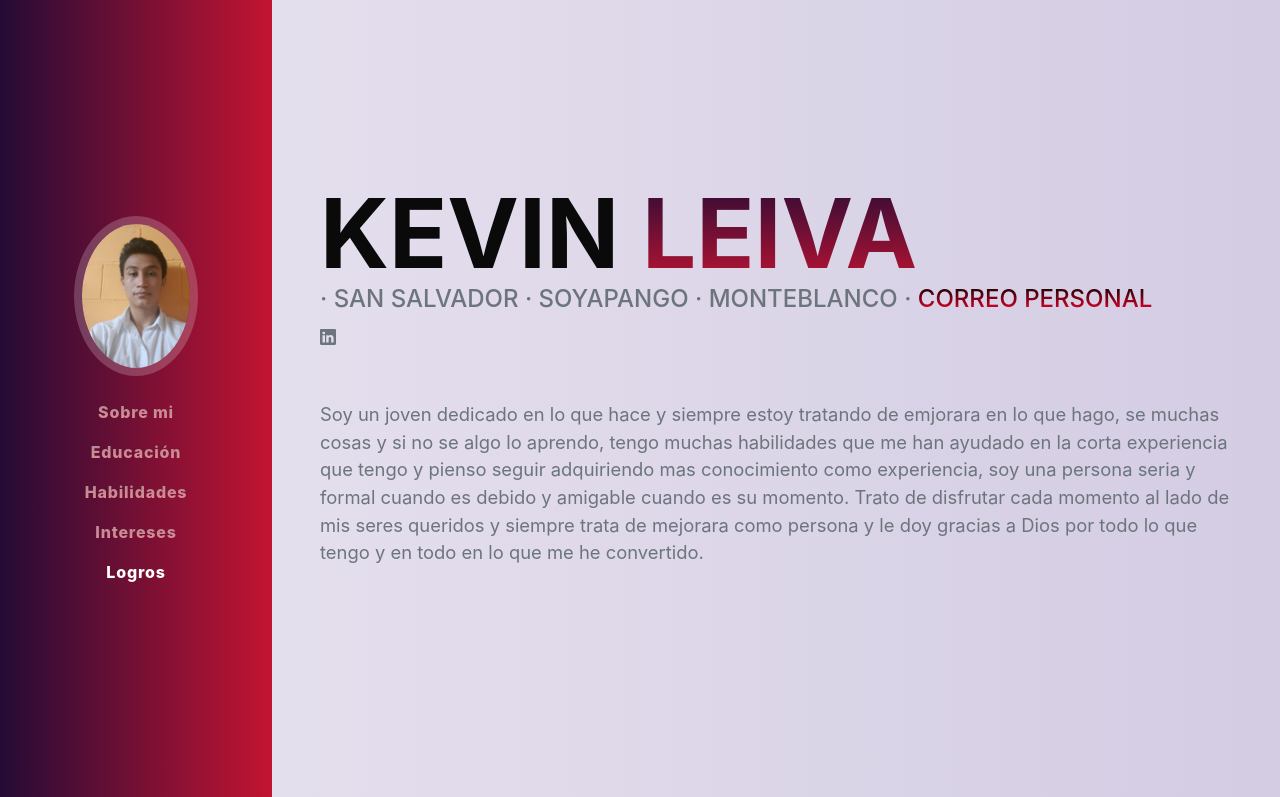
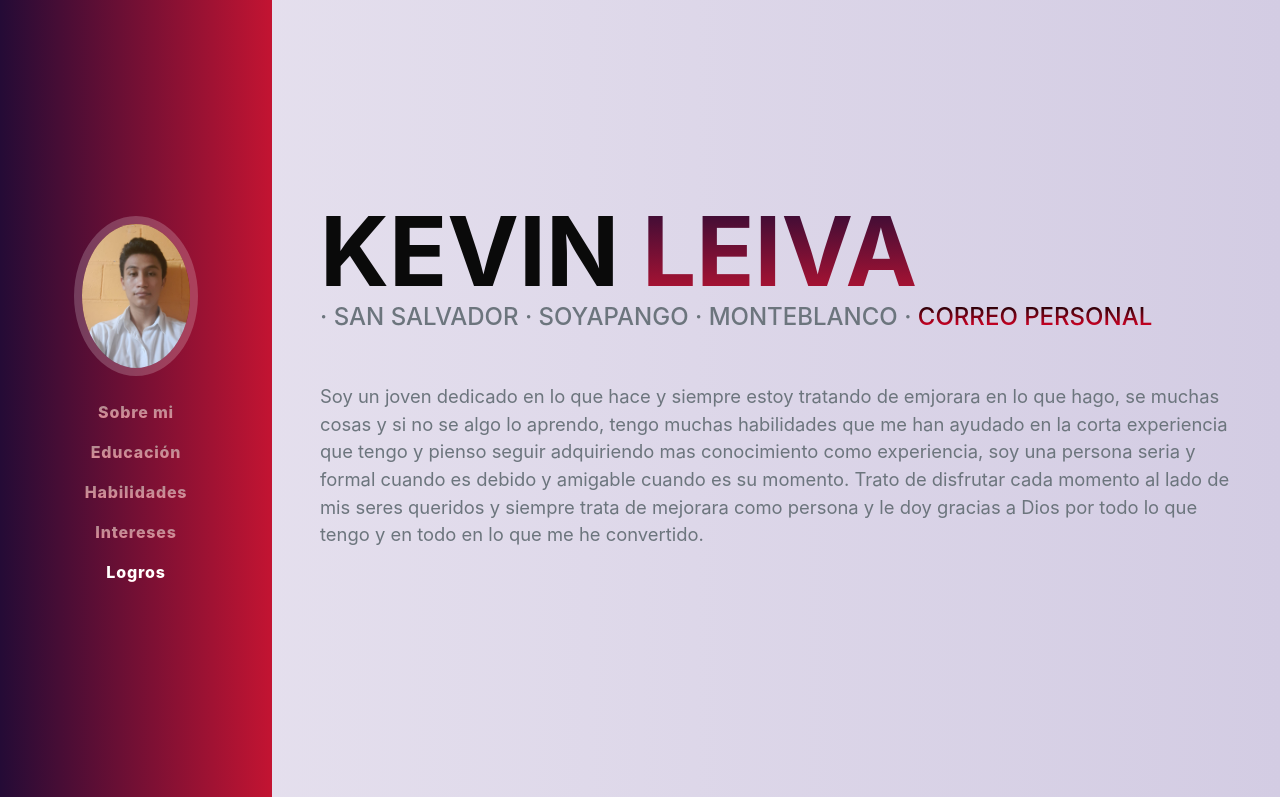
Before and after one commit to kvleiv4/Data-Analyst, a plain HTML site: page index.html in a window 1280 px wide. Shown: the top 797 px of the page. Drawn offline with nearby package versions, Linux system fonts and the light colour scheme; some icons are missing; a web font is replaced by a local one.

Commit message:
Update index.html

```diff
--- a/index.html
+++ b/index.html
@@ -46,10 +46,7 @@
                         · San Salvador · Soyapango · Monteblanco ·
                         <a href="mailto:kevinmoisesleiva@gmail.com;">Correo Personal</a>
                         <br>
-                        <svg xmlns="http://www.w3.org/2000/svg" width="16" height="16" fill="currentColor" class="bi bi-linkedin" viewBox="0 0 16 16">
-  <path d="M0 1.146C0 .513.526 0 1.175 0h13.65C15.474 0 16 .513 16 1.146v13.708c0 .633-.526 1.146-1.175 1.146H1.175C.526 16 0 15.487 0 14.854V1.146zm4.943 12.248V6.169H2.542v7.225h2.401zm-1.2-8.212c.837 0 1.358-.554 1.358-1.248-.015-.709-.52-1.248-1.342-1.248-.822 0-1.359.54-1.359 1.248 0 .694.521 1.248 1.327 1.248h.016zm4.908 8.212V9.359c0-.216.016-.432.08-.586.173-.431.568-.878 1.232-.878.869 0 1.216.662 1.216 1.634v3.865h2.401V9.25c0-2.22-1.184-3.252-2.764-3.252-1.274 0-1.845.7-2.165 1.193v.025h-.016a5.54 5.54 0 0 1 .016-.025V6.169h-2.4c.03.678 0 7.225 0 7.225h2.4z"/>
-</svg>
-                        <a href="https://www.linkedin.com/in/kevin-leiva-079092226"><i class="bi bi-linkedin"></i></i></a>
+                        <a href="https://www.linkedin.com/in/kevin-leiva-079092226"><i class="bi bi-linkedin"></i></a>
                     </div>
                     <p class="lead mb-5">Soy un joven dedicado en lo que hace y siempre estoy tratando de emjorara en lo que hago, se muchas cosas y si no se algo lo aprendo,
                         tengo muchas habilidades que me han ayudado en la corta experiencia que tengo y pienso seguir adquiriendo mas conocimiento como experiencia, soy una persona seria y formal cuando es debido y amigable cuando es su momento.
```
